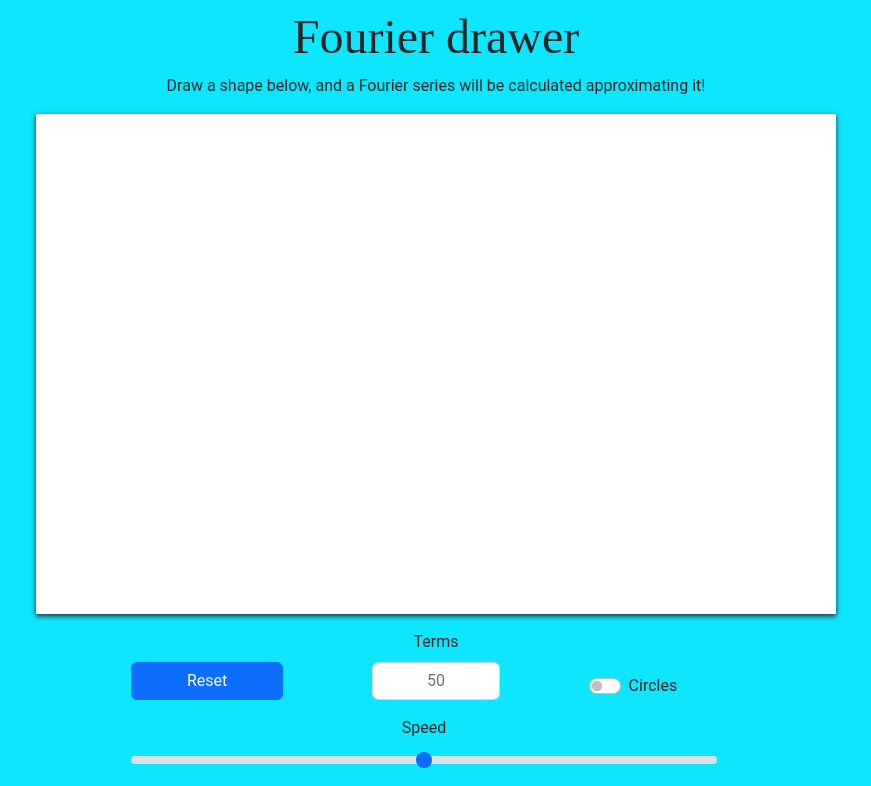
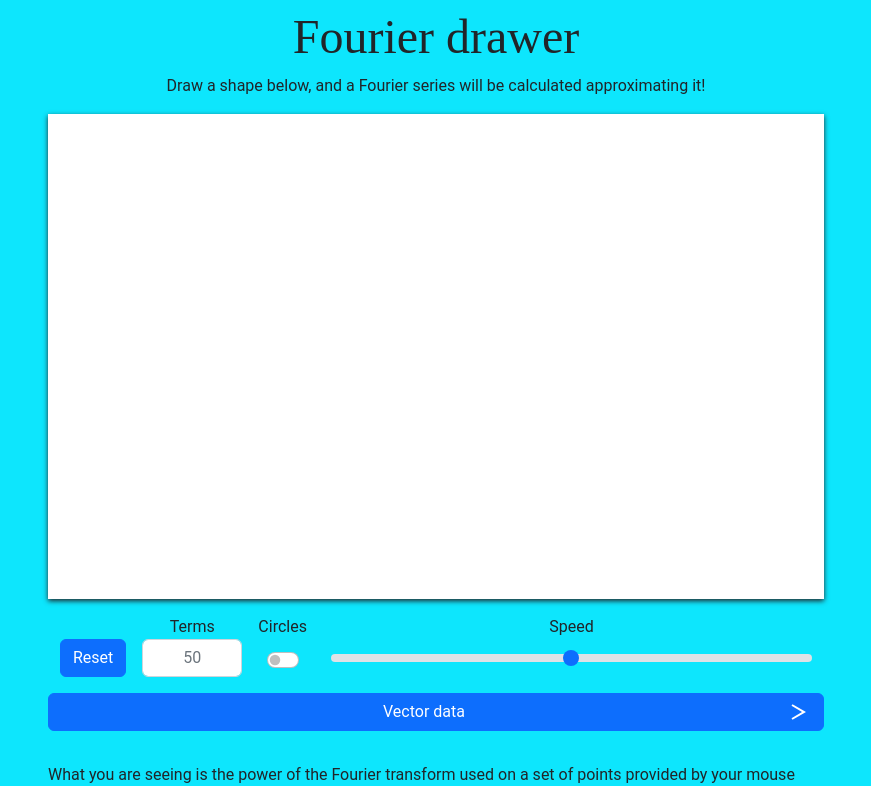
Before and after one commit to lazurastv/Fourier-drawer, an Angular app: page / in a window 1280 px wide. Shown: the top 786 px of the page, without its empty margins (204-1075 px from the left). Built offline with nearby package versions, Linux system fonts and the light colour scheme.

Commit message:
Changed controls layout

```diff
--- a/src/app/app.component.html
+++ b/src/app/app.component.html
@@ -8,33 +8,38 @@
     [speed]="speed"
     [(reset)]="reset"
   ></graph>
-  <div class="row d-flex justify-content-between align-items-end mt-3">
+  <div class="row w-100 align-items-end mt-2">
+    <div class="col-12 col-sm-auto d-flex justify-content-center align-items-end mt-2">
       <button
-      class="col-3 simple-control btn btn-primary px-0 text-center"
+        class="col-auto btn btn-primary reset-button text-center"
         (click)="handleReset()"
       >Reset</button>
-    <div class="col-3 d-flex flex-column">
-      <label class="form-label text-center">Terms</label>
+      <div class="col-auto d-flex flex-column align-items-center mx-3">
+        <div class="text-center">Terms</div>
         <input
           id="terms"
-        class="form-control text-center"
+          class="form-control terms-input text-center"
           placeholder="50"
           [ngClass]="{ 'is-invalid': termsError }"
           (ngModelChange)="handleTermsInputChange($event)"
           [(ngModel)]="termsInput"
         >
       </div>
-    <div class="col-3 form-check form-switch justify-content-center">
+      <div class="col-auto d-flex flex-column justify-content-center switch-container">
+        <div class="text-center">Circles</div>
+        <div class="d-flex justify-content-center align-items-center circle-switch form-switch">
           <input
             class="form-check-input"
             type="checkbox"
             role="switch"
             [(ngModel)]="circles"
           >
-      <label class="form-check-label">Circles</label>
         </div>
-    <div class="row mt-3">
-      <label class="form-label text-center">Speed</label>
+      </div>
+    </div>
+    <div class="col flex-column mt-2">
+      <div class="text-center">Speed</div>
+      <div class="d-flex speed-slider align-items-center">
         <input
           class="form-range"
           type="range"
@@ -43,6 +48,7 @@
           step="1"
           [(ngModel)]="speedInput"
         >
+      </div>
     </div>
   </div>
   <button
--- a/src/app/app.component.sass
+++ b/src/app/app.component.sass
@@ -1,6 +1,7 @@
 @import "src/styles"
 
 main
+    max-width: 800px
     font-family: Roboto, sans-serif
 
 h1
@@ -9,14 +10,18 @@ h1
 
 graph
     width: 100%
-    max-width: 800px
     aspect-ratio: calc(8 / 5)
     overflow: hidden
     box-shadow: 0px 2px 5px
 
-.ft-table-button,
-.controls
-    max-width: 800px
+.terms-input
+    max-width: 100px
+
+.terms-input,
+.reset-button,
+.circle-switch,
+.speed-slider
+    height: 38px
 
 .collapsible
     max-height: 0px
@@ -26,7 +31,7 @@ graph
     width: 100%
     max-width: 800px
     overflow-y: scroll
-    overflow-x: scroll
+    overflow-x: auto
 
 thead
     top: 0
```
Lines whose indentation alone changed are shown as unchanged.
